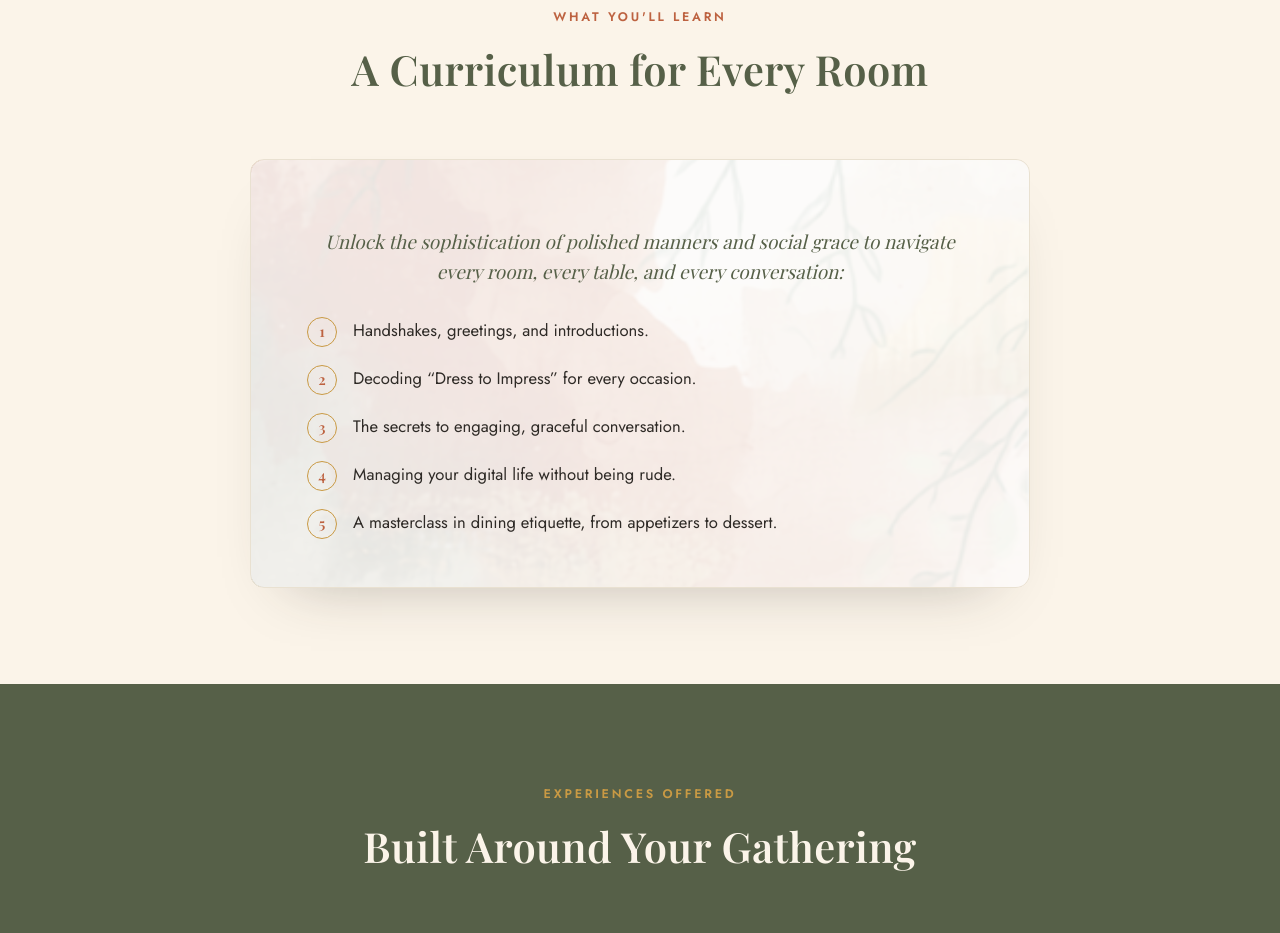
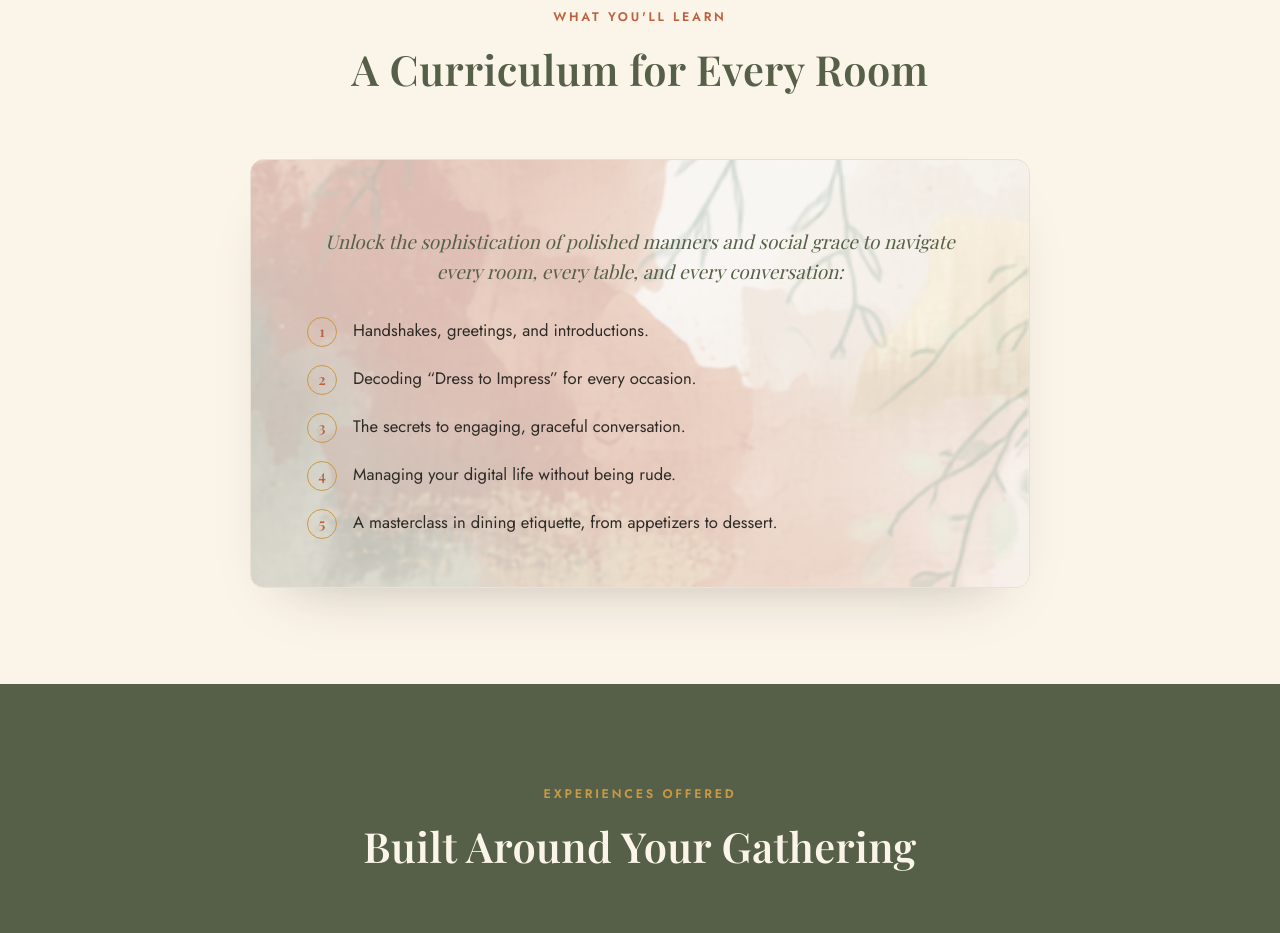
Before and after one commit to ladyt007/GirlsWhoWearGlassesInc, a plain HTML site: page index.html in a window 1280 px wide. Shown: the part 1034-1967 px from the top of the page. Drawn offline with nearby package versions, Linux system fonts and the light colour scheme; a web font is replaced by a local one.

Commit message:
Update index.html
change the opacity of the marble background

```diff
--- a/index.html
+++ b/index.html
@@ -325,7 +325,7 @@
   .learn-card::before{
     content:"";
     position:absolute; inset:0;
-    background:rgba(255,255,255,.82);
+    background:rgba(255,255,255,.55);
     z-index:0;
   }
   .learn-card > *{position:relative; z-index:1;}
```
